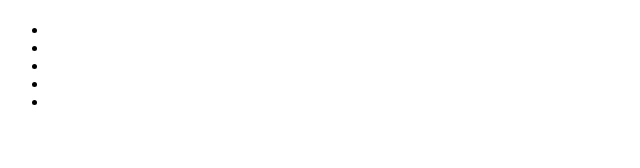
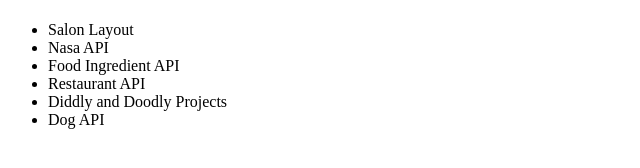
Before and after one commit to Pareja7/NASAAPIproject, a plain HTML site: page index.html in a window 1280 px wide. Shown: the whole page, without its empty margins (0-640 px from the left). Drawn offline with Linux system fonts and the light colour scheme.

Commit message:
Added text to unordered lists

```diff
--- a/index.html
+++ b/index.html
@@ -10,11 +10,12 @@
   <h1 class="FirstTry"></h1>
 
   <ul>
-      <li></li>
-      <li></li>
-      <li></li>
-      <li></li>
-      <li></li>
+      <li>Salon Layout</li>
+      <li>Nasa API</li>
+      <li>Food Ingredient API</li>
+      <li>Restaurant API</li>
+      <li>Diddly and Doodly Projects</li>
+      <li>Dog API</li>
 </ul>
   <!--My Dev skills are advancing daily.-->
 </body>
```
